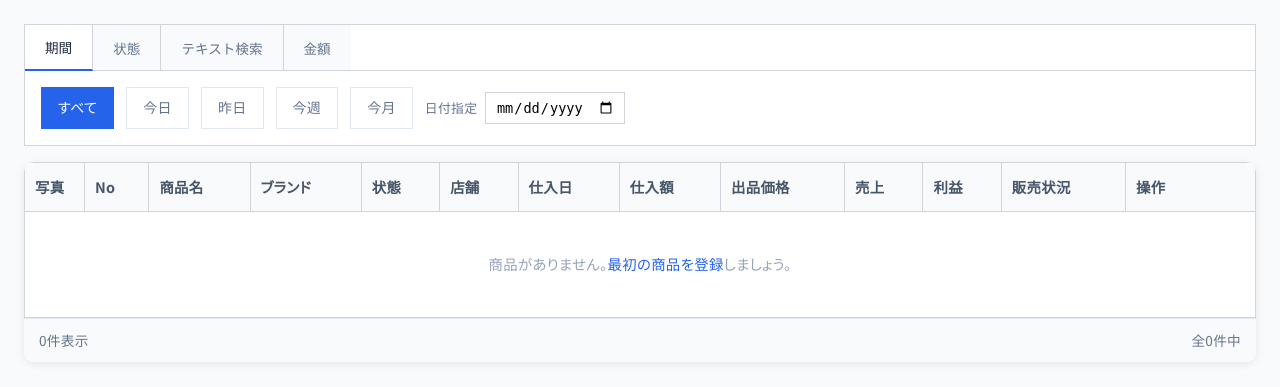
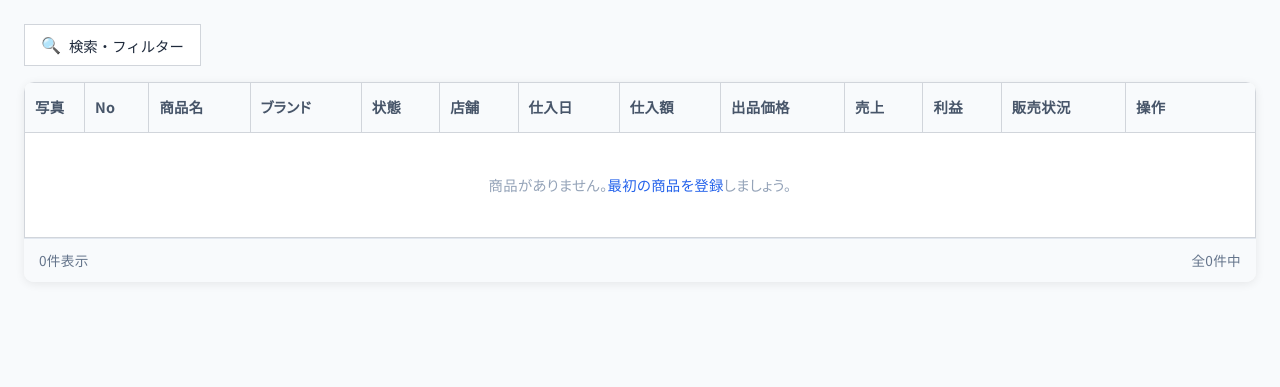
Before and after one commit to kaika-official-0620/merchandise-management, a Python web app: template templates/index.html in a window 1280 px wide. Shown: the top 387 px of the page. Run offline with Jinja, Linux system fonts and the light colour scheme; the template is opened without the code that fills it, so the values that code supplies are empty.

Commit message:
Add files via upload

```diff
--- a/templates/index.html
+++ b/templates/index.html
@@ -83,23 +83,73 @@
     opacity: 0.8;
 }
 
-/* フィルタータブ */
-.filter-tabs {
+/* 検索ボタン */
+.search-toggle-container {
+    margin-bottom: 1rem;
+}
+
+.search-toggle-btn {
+    display: inline-flex;
+    align-items: center;
+    gap: 0.5rem;
+    padding: 0.6rem 1rem;
+    background: white;
+    border: 1px solid #d1d5db;
+    cursor: pointer;
+    font-size: 0.9rem;
+    color: #1e293b;
+    font-weight: 500;
+    transition: all 0.2s;
+}
+
+.search-toggle-btn:hover {
+    background: #f8fafc;
+    border-color: #2563eb;
+}
+
+.search-toggle-btn.active {
+    background: #2563eb;
+    color: white;
+    border-color: #2563eb;
+}
+
+.search-toggle-btn .search-icon {
+    font-size: 1rem;
+}
+
+.filter-count {
+    background: #ef4444;
+    color: white;
+    font-size: 0.7rem;
+    padding: 0.1rem 0.4rem;
+    border-radius: 10px;
+    margin-left: 0.25rem;
+}
+
+/* フィルターパネル */
+.filter-panel {
+    display: none;
     background: white;
     border: 1px solid #d1d5db;
     margin-bottom: 1rem;
+    box-shadow: 0 4px 12px rgba(0,0,0,0.1);
+}
+
+.filter-panel.open {
+    display: block;
 }
 
 .filter-tabs-header {
     display: flex;
     border-bottom: 1px solid #d1d5db;
+    background: #f8fafc;
 }
 
 .filter-tab-btn {
     padding: 0.75rem 1.25rem;
-    background: #f8fafc;
+    background: transparent;
     border: none;
-    border-right: 1px solid #d1d5db;
+    border-right: 1px solid #e2e8f0;
     cursor: pointer;
     font-size: 0.85rem;
     color: #64748b;
@@ -792,13 +897,22 @@
 </div>
 {% endif %}
 
-<!-- フィルタータブ -->
-<div class="filter-tabs">
+<!-- 検索ボタン -->
+<div class="search-toggle-container">
+    <button class="search-toggle-btn" id="searchToggleBtn" onclick="toggleFilterPanel()">
+        <span class="search-icon">🔍</span>
+        <span>検索・フィルター</span>
+        <span class="filter-count" id="filterCount" style="display: none;">0</span>
+    </button>
+</div>
+
+<!-- フィルターパネル -->
+<div class="filter-panel" id="filterPanel">
     <div class="filter-tabs-header">
-        <button class="filter-tab-btn active" onclick="showFilterTab('period')">期間</button>
-        <button class="filter-tab-btn" onclick="showFilterTab('status')">状態</button>
-        <button class="filter-tab-btn" onclick="showFilterTab('text')">テキスト検索</button>
-        <button class="filter-tab-btn" onclick="showFilterTab('price')">金額</button>
+        <button class="filter-tab-btn active" onclick="showFilterTab('period', event)">期間</button>
+        <button class="filter-tab-btn" onclick="showFilterTab('status', event)">状態</button>
+        <button class="filter-tab-btn" onclick="showFilterTab('text', event)">テキスト検索</button>
+        <button class="filter-tab-btn" onclick="showFilterTab('price', event)">金額</button>
     </div>
 
     <!-- 期間フィルター -->
@@ -811,7 +925,7 @@
             <a href="{{ url_for('index', filter='month') }}" class="filter-btn {% if filter_type == 'month' %}active{% endif %}">今月</a>
             <div class="filter-item">
                 <label>日付指定</label>
-                <input type="date" id="tab-filter-date" onchange="filterTable()">
+                <input type="date" id="tab-filter-date">
             </div>
         </div>
     </div>
@@ -875,26 +986,29 @@
         <div class="filter-group">
             <div class="filter-item">
                 <label>仕入額</label>
-                <input type="number" id="tab-filter-purchase-min" placeholder="以上" onchange="filterTable()">
+                <input type="number" id="tab-filter-purchase-min" placeholder="以上">
                 <span>〜</span>
-                <input type="number" id="tab-filter-purchase-max" placeholder="以下" onchange="filterTable()">
+                <input type="number" id="tab-filter-purchase-max" placeholder="以下">
             </div>
             <div class="filter-item">
                 <label>売上</label>
-                <input type="number" id="tab-filter-sale-min" placeholder="以上" onchange="filterTable()">
+                <input type="number" id="tab-filter-sale-min" placeholder="以上">
                 <span>〜</span>
-                <input type="number" id="tab-filter-sale-max" placeholder="以下" onchange="filterTable()">
+                <input type="number" id="tab-filter-sale-max" placeholder="以下">
             </div>
             <div class="filter-item">
                 <label>利益</label>
-                <input type="number" id="tab-filter-profit-min" placeholder="以上" onchange="filterTable()">
+                <input type="number" id="tab-filter-profit-min" placeholder="以上">
                 <span>〜</span>
-                <input type="number" id="tab-filter-profit-max" placeholder="以下" onchange="filterTable()">
-            </div>
-            <div class="filter-actions">
-                <button class="filter-clear-btn" onclick="clearPriceFilters()">クリア</button>
+                <input type="number" id="tab-filter-profit-max" placeholder="以下">
             </div>
         </div>
+    </div>
+
+    <!-- フッターボタン -->
+    <div class="filter-panel-footer">
+        <button class="filter-reset-btn" onclick="resetAllFilters()">リセット</button>
+        <button class="filter-apply-btn" onclick="applyFilters()">検索</button>
     </div>
 </div>
 
@@ -1135,8 +1249,16 @@
 </div>
 
 <script>
+// フィルターパネル開閉
+function toggleFilterPanel() {
+    const panel = document.getElementById('filterPanel');
+    const btn = document.getElementById('searchToggleBtn');
+    panel.classList.toggle('open');
+    btn.classList.toggle('active');
+}
+
 // フィルタータブ切り替え
-function showFilterTab(tabName) {
+function showFilterTab(tabName, e) {
     // すべてのタブコンテンツを非表示
     document.querySelectorAll('.filter-tab-content').forEach(tab => {
         tab.classList.remove('active');
@@ -1157,27 +1279,70 @@ function showFilterTab(tabName) {
 
     // 選択したタブを表示
     document.getElementById(contentId).classList.add('active');
-    event.target.classList.add('active');
+    if (e && e.target) {
+        e.target.classList.add('active');
+    }
 }
 
-// テキストフィルターをクリア
-function clearTextFilters() {
+// 全フィルターをリセット
+function resetAllFilters() {
+    // テキストフィルター
     document.getElementById('tab-filter-id').value = '';
     document.getElementById('tab-filter-name').value = '';
     document.getElementById('tab-filter-brand').value = '';
     document.getElementById('tab-filter-store').value = '';
-    filterTable();
-}
+    document.getElementById('tab-filter-date').value = '';
 
-// 金額フィルターをクリア
-function clearPriceFilters() {
+    // セレクト
+    document.getElementById('tab-filter-condition').value = '';
+    document.getElementById('tab-filter-status').value = '';
+
+    // 金額フィルター
     document.getElementById('tab-filter-purchase-min').value = '';
     document.getElementById('tab-filter-purchase-max').value = '';
     document.getElementById('tab-filter-sale-min').value = '';
     document.getElementById('tab-filter-sale-max').value = '';
     document.getElementById('tab-filter-profit-min').value = '';
     document.getElementById('tab-filter-profit-max').value = '';
+
     filterTable();
+    updateFilterCount();
+}
+
+// フィルター適用
+function applyFilters() {
+    filterTable();
+    updateFilterCount();
+    // パネルを閉じる
+    document.getElementById('filterPanel').classList.remove('open');
+    document.getElementById('searchToggleBtn').classList.remove('active');
+}
+
+// フィルター数をカウント
+function updateFilterCount() {
+    let count = 0;
+
+    if (document.getElementById('tab-filter-id')?.value) count++;
+    if (document.getElementById('tab-filter-name')?.value) count++;
+    if (document.getElementById('tab-filter-brand')?.value) count++;
+    if (document.getElementById('tab-filter-store')?.value) count++;
+    if (document.getElementById('tab-filter-date')?.value) count++;
+    if (document.getElementById('tab-filter-condition')?.value) count++;
+    if (document.getElementById('tab-filter-status')?.value) count++;
+    if (document.getElementById('tab-filter-purchase-min')?.value) count++;
+    if (document.getElementById('tab-filter-purchase-max')?.value) count++;
+    if (document.getElementById('tab-filter-sale-min')?.value) count++;
+    if (document.getElementById('tab-filter-sale-max')?.value) count++;
+    if (document.getElementById('tab-filter-profit-min')?.value) count++;
+    if (document.getElementById('tab-filter-profit-max')?.value) count++;
+
+    const countEl = document.getElementById('filterCount');
+    if (count > 0) {
+        countEl.textContent = count;
+        countEl.style.display = 'inline';
+    } else {
+        countEl.style.display = 'none';
+    }
 }
 
 // テーブルフィルター機能（PC・スマホ両対応）
```
Also changed, not shown: other parts of templates/index.html (+65 -13 lines).
